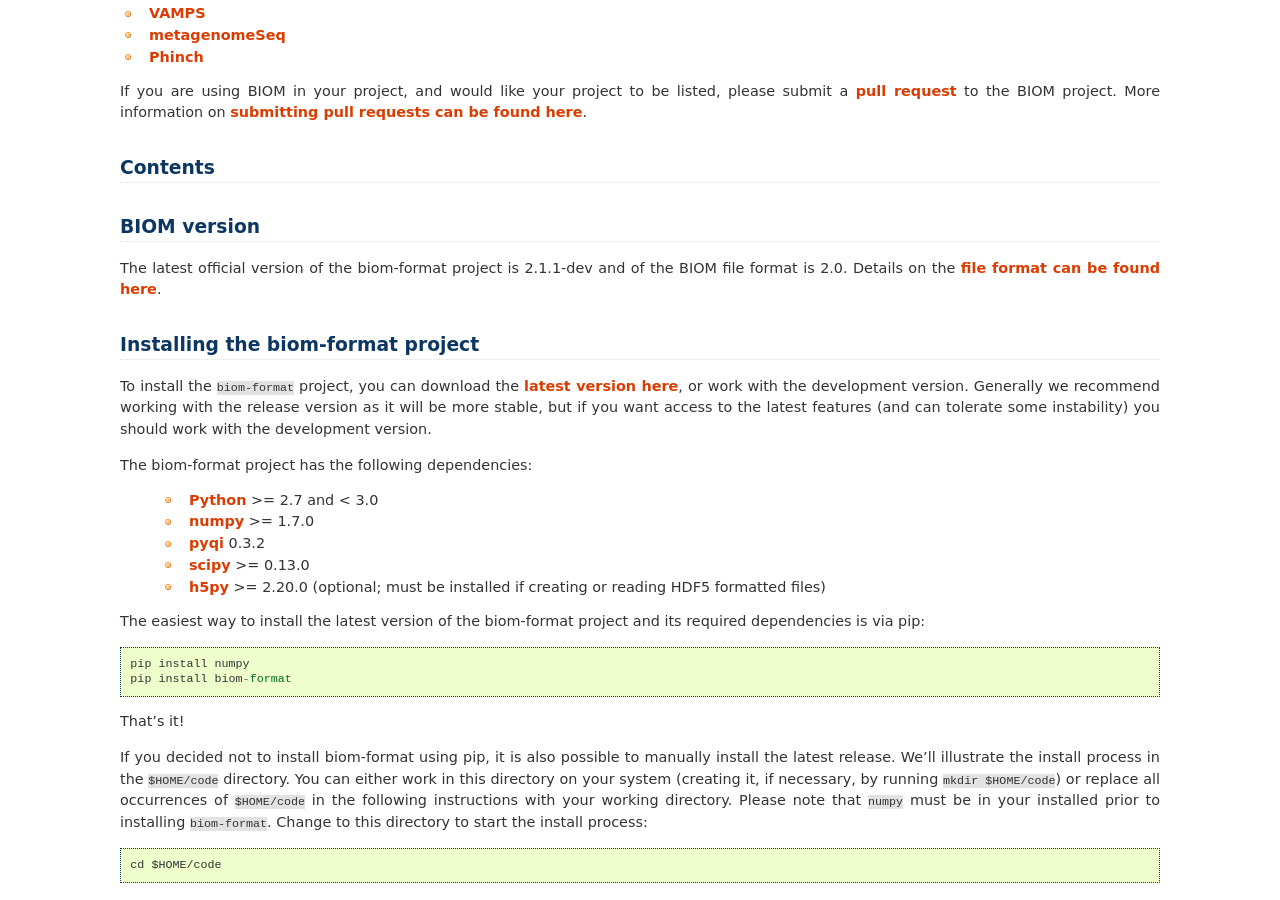
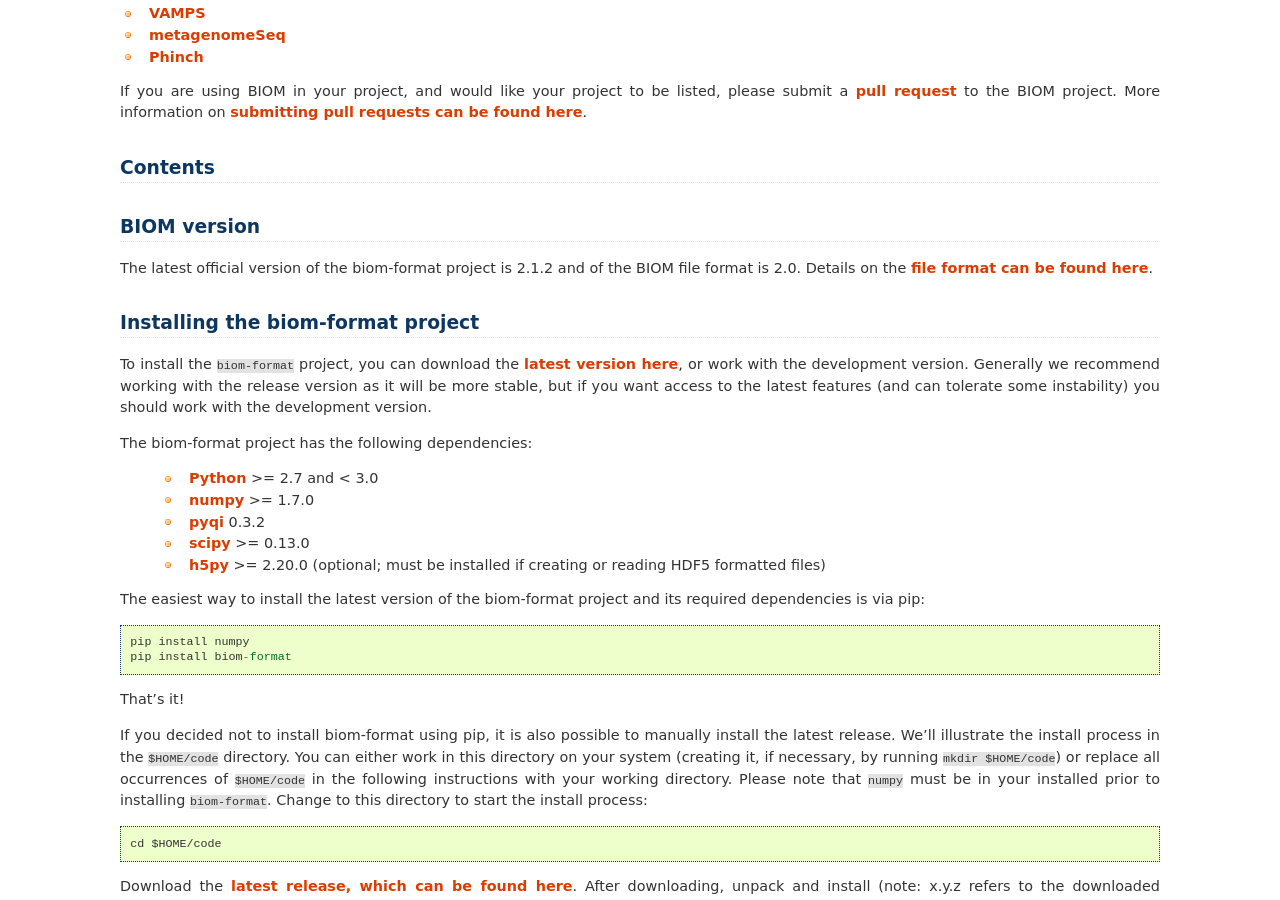
Before and after one commit to biocore/biom-format, a Sphinx documentation site: the page built from doc/index.rst, in a window 1280 px wide and 900 px high, scrolled down 910 px. Built offline with Sphinx 7.4.7, drawn with Linux system fonts in a browser that asks for light colours; formulas are drawn with MathJax 3; pages that are not in the unit, such as notebooks, are missing from menus.

Commit message:
REL: bumped

```diff
--- a/biom/__init__.py
+++ b/biom/__init__.py
@@ -57,7 +57,7 @@
                "Michael Shaffer"]
 __license__ = "BSD"
 __url__ = "http://biom-format.org"
-__version__ = "2.1.1-dev"
+__version__ = "2.1.2"
 __maintainer__ = "Daniel McDonald"
 __email__ = "daniel.mcdonald@colorado.edu"
 __format_version__ = (2, 1)
--- a/doc/conf.py
+++ b/doc/conf.py
@@ -66,8 +66,8 @@
 # built documents.
 #
 # The full version, including alpha/beta/rc tags.
-version = "2.1.1-dev"
-release = "2.1.1-dev"
+version = "2.1.2"
+release = "2.1.2"
 
 # The language for content autogenerated by Sphinx. Refer to documentation
 # for a list of supported languages.
--- a/setup.py
+++ b/setup.py
@@ -35,7 +35,7 @@
 __credits__ = ["Greg Caporaso", "Daniel McDonald", "Jose Clemente",
                "Jai Ram Rideout", "Jorge Cañardo Alastuey", "Michael Hall"]
 __license__ = "BSD"
-__version__ = "2.1.1-dev"
+__version__ = "2.1.2"
 __maintainer__ = "Daniel McDonald"
 __email__ = "mcdonadt@colorado.edu"
 
```
Also changed, not shown: ChangeLog.md (+4 -2 lines), 1 other file.
